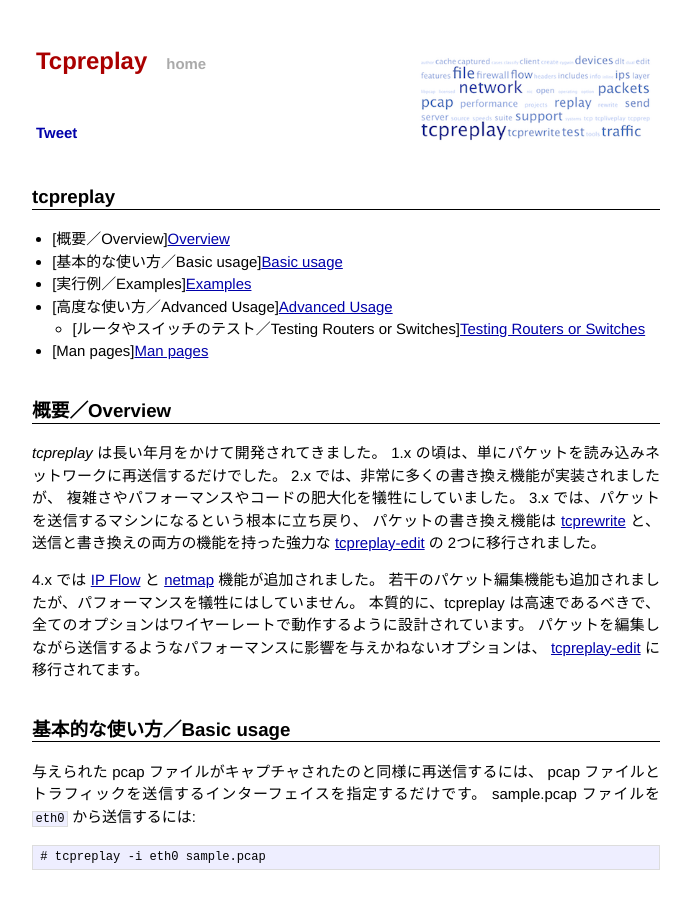
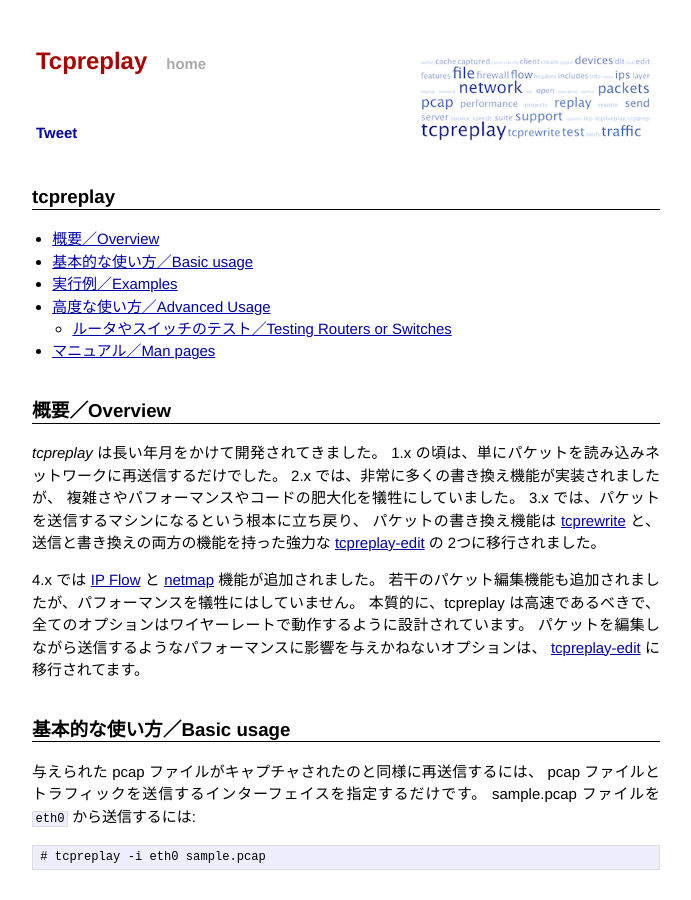
Before and after one commit to otsuka752/otsuka752.github.io, a Jekyll site: the page built from wiki/tcpreplay.markdown, in a window 1280 px wide and 900 px high. Shown: the whole window, without its empty margins (294-985 px from the left). Built offline with Jekyll 4.4.1, drawn with Linux system fonts in a browser that asks for light colours; Markdown is read by kramdown in place of the engine named in the settings; comment, search, counter and statistics services are not loaded.

Commit message:
translate some files to Japanese

```diff
--- a/wiki/tcpreplay.markdown
+++ b/wiki/tcpreplay.markdown
@@ -5,12 +5,12 @@
 description: "tcpreplay - replay a PCAP packet capture file"
 ---
 
-- [概要／Overview][Overview](#overview)
-- [基本的な使い方／Basic usage][Basic usage](#basic-usage)
-- [実行例／Examples][Examples](#examples)
-- [高度な使い方／Advanced Usage][Advanced Usage](#advanced-usage)
-	- [ルータやスイッチのテスト／Testing Routers or Switches][Testing Routers or Switches](#testing-routers-or-switches)
-- [Man pages][Man pages](tcpreplay-man.html)
+- [概要／Overview](#overview)
+- [基本的な使い方／Basic usage](#basic-usage)
+- [実行例／Examples](#examples)
+- [高度な使い方／Advanced Usage](#advanced-usage)
+	- [ルータやスイッチのテスト／Testing Routers or Switches](#testing-routers-or-switches)
+- [マニュアル／Man pages](tcpreplay-man.html)
 
 <h2><a name="overview"></a>概要／Overview</h2>
 *tcpreplay* は長い年月をかけて開発されてきました。
```
